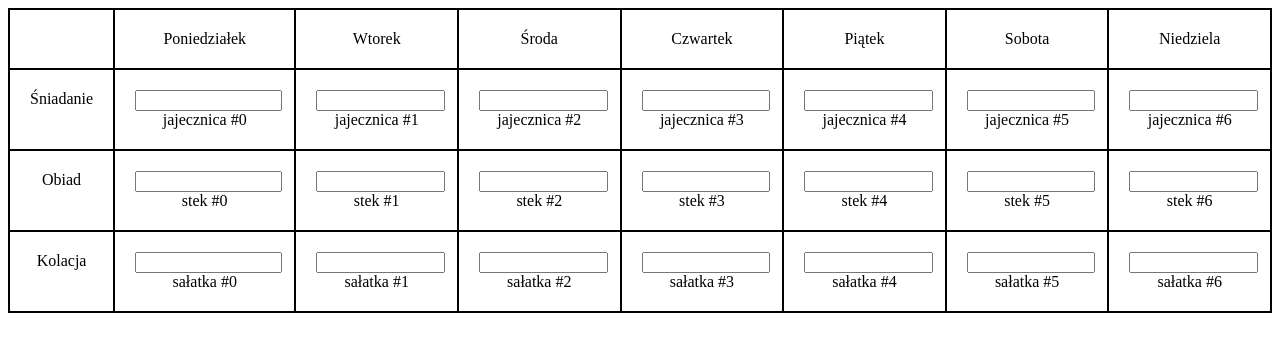
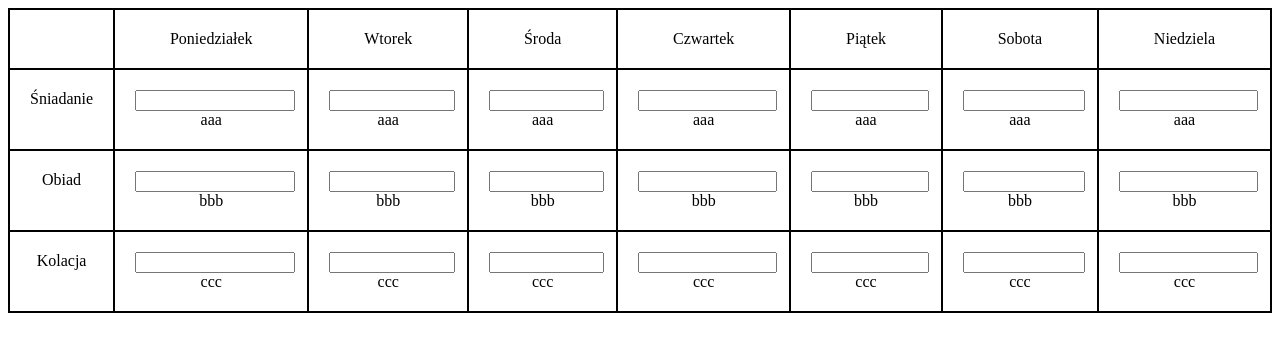
Before and after one commit to eank-international/planner-front, a Vue app: page / in a window 1280 px wide. Shown: the top 352 px of the page. Built offline with nearby package versions, Linux system fonts and the light colour scheme.

Commit message:
Move daily meal plans to upstream component

```diff
--- a/src/App.vue
+++ b/src/App.vue
@@ -1,6 +1,6 @@
 <template>
   <div id="app">
-    <CalendarView msg="Eank International is the best!"/>
+    <CalendarView v-bind:daily_meal_plans=daily_meal_plans />
   </div>
 </template>
 
@@ -14,5 +14,53 @@ export default
     {
         CalendarView,
     },
+    data: () =>
+    ({
+        daily_meal_plans:
+        [
+            {
+                day: "poniedziałek",
+                breakfast: "aaa",
+                lunch: "bbb",
+                dinner: "ccc",
+            },
+            {
+                day: "wtorek",
+                breakfast: "aaa",
+                lunch: "bbb",
+                dinner: "ccc",
+            },
+            {
+                day: "środa",
+                breakfast: "aaa",
+                lunch: "bbb",
+                dinner: "ccc",
+            },
+            {
+                day: "czwartek",
+                breakfast: "aaa",
+                lunch: "bbb",
+                dinner: "ccc",
+            },
+            {
+                day: "piątek",
+                breakfast: "aaa",
+                lunch: "bbb",
+                dinner: "ccc",
+            },
+            {
+                day: "sobota",
+                breakfast: "aaa",
+                lunch: "bbb",
+                dinner: "ccc",
+            },
+            {
+                day: "niedziela",
+                breakfast: "aaa",
+                lunch: "bbb",
+                dinner: "ccc",
+            },
+        ],
+    }),
 }
 </script>
--- a/src/components/CalendarView.vue
+++ b/src/components/CalendarView.vue
@@ -23,55 +23,33 @@
 </template>
 
 <script>
+const extract_attribute = x => y => x.map(l => l[y]);
+
 export default
 {
-    data: () =>
-    ({
-        days:
-        [
-            "poniedziałek",
-            "wtorek",
-            "środa",
-            "czwartek",
-            "piątek",
-            "sobota",
-            "niedziela",
-        ],
-        breakfasts:
-        [
-            "jajecznica #0",
-            "jajecznica #1",
-            "jajecznica #2",
-            "jajecznica #3",
-            "jajecznica #4",
-            "jajecznica #5",
-            "jajecznica #6",
-        ],
-        lunches:
-        [
-            "stek #0",
-            "stek #1",
-            "stek #2",
-            "stek #3",
-            "stek #4",
-            "stek #5",
-            "stek #6",
-        ],
-        dinners:
-        [
-            "sałatka #0",
-            "sałatka #1",
-            "sałatka #2",
-            "sałatka #3",
-            "sałatka #4",
-            "sałatka #5",
-            "sałatka #6",
-        ],
-    }),
+    computed:
+    {
+        days()
+        {
+            return extract_attribute(this.daily_meal_plans)("day");
+        },
+        breakfasts()
+        {
+            return extract_attribute(this.daily_meal_plans)("breakfast");
+        },
+        lunches()
+        {
+            return extract_attribute(this.daily_meal_plans)("lunch");
+        },
+        dinners()
+        {
+            return extract_attribute(this.daily_meal_plans)("dinner");
+        },
+    },
     name: 'CalendarView',
     props:
     {
-        msg: String,
+        daily_meal_plans: Array,
     },
 }
 </script>
```
